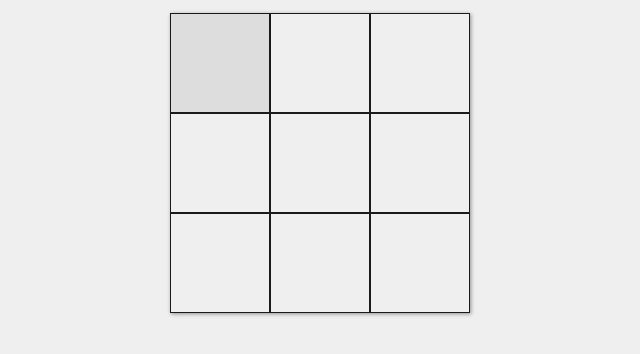
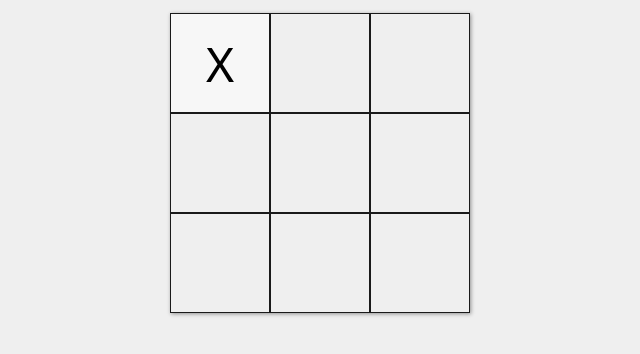
Before and after one commit to AlfiZain/tic-tac-toe-top, a plain HTML site: page index.html in a window 1280 px wide. Both pictures are taken after a click on the button 290 px from the left and 125 px from the top of the page. Shown: the part 62-416 px from the top of the page, without its empty margins (70-710 px from the left). Drawn offline with Linux system fonts and the light colour scheme.

Commit message:
enable player interaction with gameboard

```diff
--- a/src/scripts/main.js
+++ b/src/scripts/main.js
@@ -127,6 +127,7 @@
 })();
 
 const DisplayController = (function () {
+  const boardEl = document.querySelector('.board');
   const boardCellsEl = document.querySelectorAll('.board-cell');
 
   const renderCells = () => {
@@ -134,8 +135,24 @@
 
     boardCellsEl.forEach((cell, index) => {
       cell.textContent = boardState[index];
+      if (!(boardState[index] === null)) {
+        cell.disabled = true;
+      }
     });
   };
 
+  const handleCellClick = (e) => {
+    if (!e.target.matches('.board-cell')) return;
+
+    const cellIndex = e.target.dataset.cellIndex;
+
+    GameController.play(cellIndex);
+    DisplayController.renderCells();
+  };
+
+  boardEl.addEventListener('click', (e) => handleCellClick(e));
+
   return { renderCells };
 })();
+
+GameController.newGame();
--- a/src/styles/main.css
+++ b/src/styles/main.css
@@ -65,3 +65,8 @@
 .board-cell:active {
   background-color: var(--color-surface-active);
 }
+
+.board-cell:disabled {
+  color: inherit;
+  cursor: not-allowed;
+}
```
